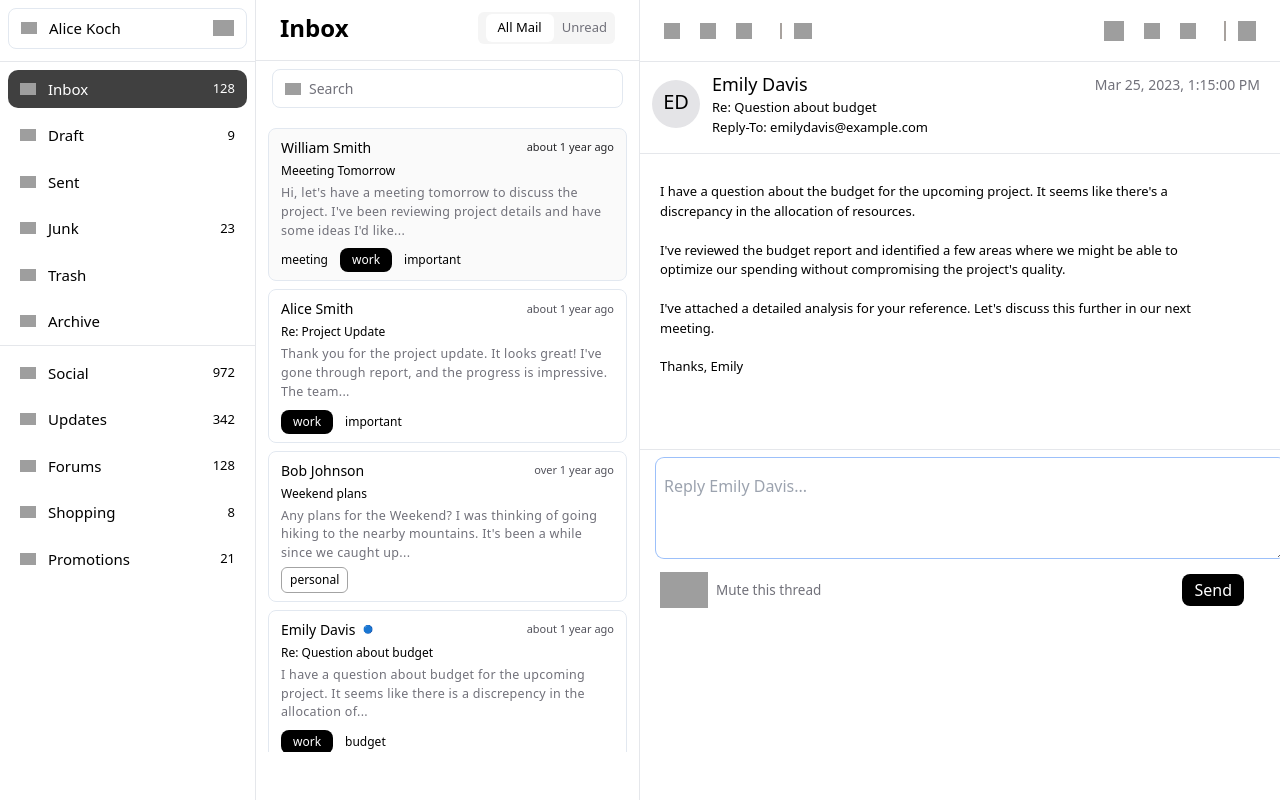
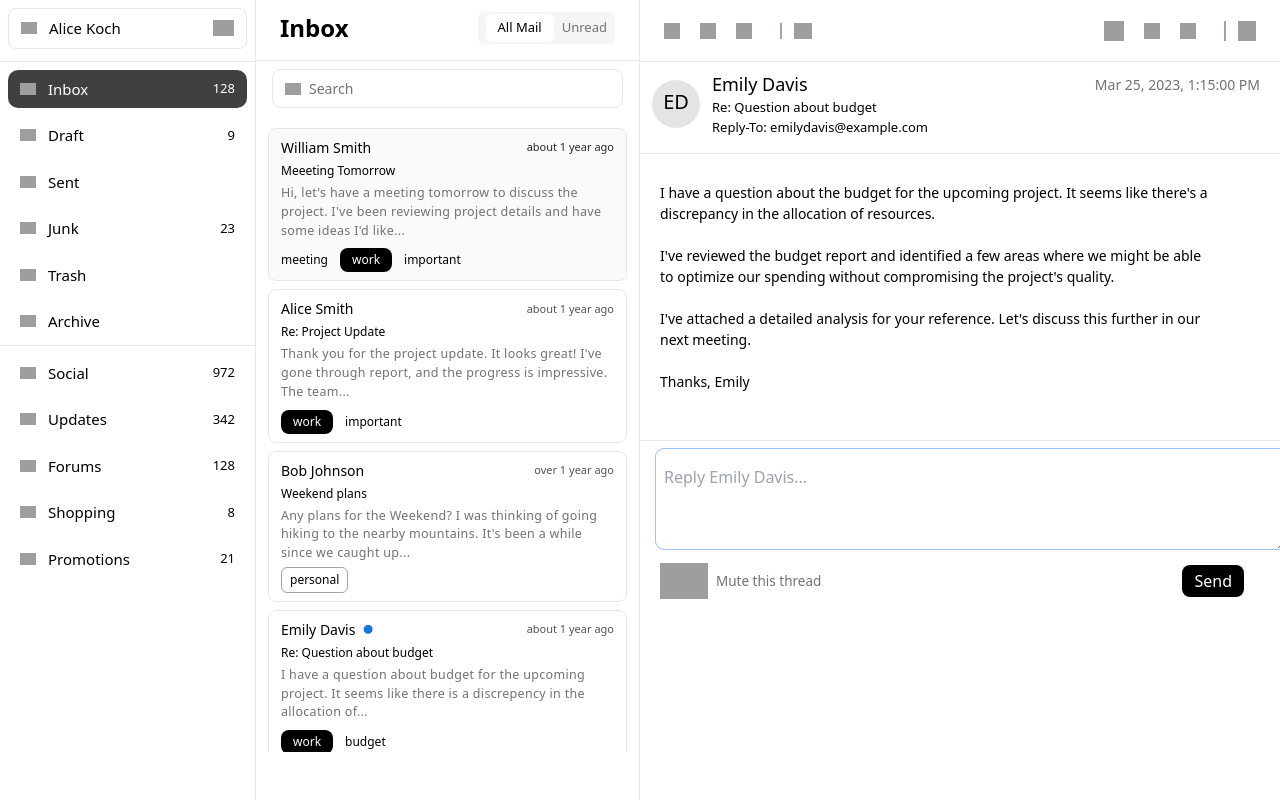
Before and after one commit to RayeesRF/hackathon-2, a website built with Vite: page index.html in a window 1280 px wide. Shown: the top 800 px of the page. Built offline with nearby package versions, Linux system fonts and the light colour scheme; grey boxes are pictures that could not be loaded; a web font is replaced by a local one.

Commit message:
Small update

```diff
--- a/index.html
+++ b/index.html
@@ -491,17 +491,16 @@
         <!-- info div here -->
        </div>
        <hr>
-       <p class="ml-5 mr-16 mt-7 text-[1.015vmax]">
+       <p class="ml-5 mr-16 mt-7 text-[14px]">
         I have a question about the budget for the upcoming project. It seems like there's a discrepancy in the allocation of resources. <br><br>
         I've reviewed the budget report and identified a few areas where we might be able to optimize our spending without compromising the project's quality. <br><br>
         I've attached a detailed analysis for your reference. Let's discuss this further in our next meeting. <br><br>
         Thanks, Emily
        </p>
-
-       <br><br><br>
+       <br><br>
        <hr>
 
-       <textarea  class="w-[630px] h-[100px] px-2 ml-4 mt-2 rounded-lg mr-6 pt-4 focus:outline-none ring-1 hover:ring-slate-500" placeholder="Reply Emily Davis..."></textarea>
+       <textarea  class=" w-[90%] sm:w-[630px] h-[100px] px-2 ml-4 mt-2 rounded-lg mr-6 pt-4 focus:outline-none ring-1 hover:ring-slate-500" placeholder="Reply Emily Davis..."></textarea>
        <div class="flex mt-2 ml-5 mr-9 items-center justify-between">
         <div class="flex items-center gap-2 justify-center">
           <img src="https://cdn-icons-png.flaticon.com/128/5683/5683501.png" class="h-9 hover:cursor-pointer">
```
